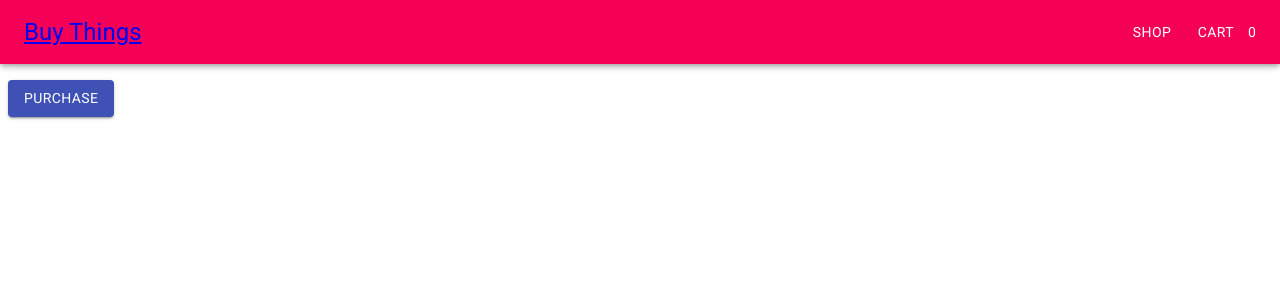
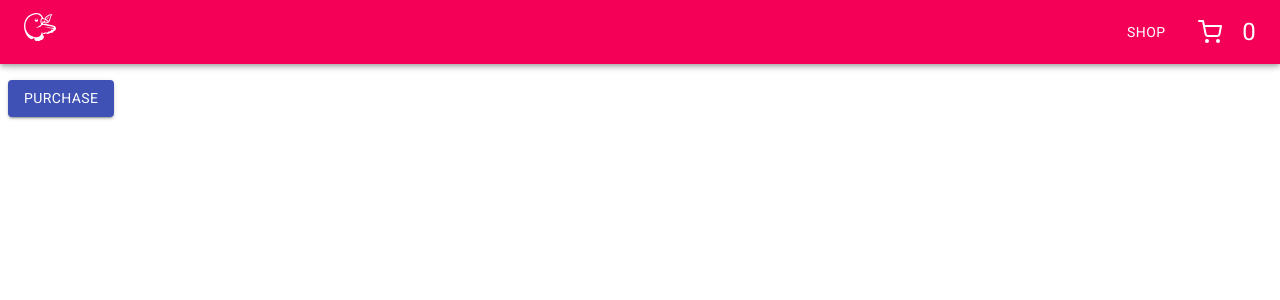
Before and after one commit to vbit27/shopping-cart, a React (Create React App) app: page /cart in a window 1280 px wide. Shown: the top 300 px of the page. Built offline with nearby package versions, Linux system fonts and the light colour scheme.

Commit message:
Add icons inside header

```diff
--- a/package.json
+++ b/package.json
@@ -16,6 +16,7 @@
     "@types/react-router-dom": "^5.1.7",
     "react": "^17.0.2",
     "react-dom": "^17.0.2",
+    "react-icons": "^4.2.0",
     "react-router-dom": "^5.2.0",
     "react-scripts": "4.0.3",
     "typescript": "^4.2.4",
--- a/src/components/Cart.tsx
+++ b/src/components/Cart.tsx
@@ -38,9 +38,11 @@ const Cart: FC = () => {
   const handleDecrement = (key: string) => {
     const updatedCart = Object.assign({}, cart);
 
-    updatedCart[key] -= 1;
+    if (updatedCart[key] > 1) {
+      updatedCart[key] -= 1;
 
-    setCart(updatedCart);
+      setCart(updatedCart);
+    }
   };
 
   const handleRemove = (key: string) => {
--- a/src/components/Header.tsx
+++ b/src/components/Header.tsx
@@ -6,6 +6,8 @@ import Typography from '@material-ui/core/Typography';
 import Button from '@material-ui/core/Button';
 import { Link } from 'react-router-dom';
 import { CartContext } from '../CartContext';
+import { SiBower } from 'react-icons/si';
+import { FiShoppingCart } from 'react-icons/fi';
 
 const useStyles = makeStyles((theme) => ({
   root: {
@@ -16,6 +18,11 @@ const useStyles = makeStyles((theme) => ({
   },
   title: {
     flexGrow: 1,
+    color: 'white',
+    fontSize: '2rem',
+  },
+  icon: {
+    fontSize: '1.5rem',
   },
 }));
 
@@ -36,15 +43,20 @@ export default function Header() {
             component={Link}
             to="/"
           >
-            Buy Things
+            <SiBower />
           </Typography>
           <Button color="inherit" component={Link} to="/shop">
             Shop
           </Button>
-          <Button color="inherit" component={Link} to="/cart">
-            Cart
+          <Button
+            color="inherit"
+            className={classes.icon}
+            component={Link}
+            to="/cart"
+          >
+            <FiShoppingCart />
           </Button>
-          <Typography variant="body2" component="p">
+          <Typography variant="body2" className={classes.icon} component="p">
             {itemTotal}
           </Typography>
         </Toolbar>
```
Also changed, not shown: 1 other file (tests, documents, lock files or other folders).
